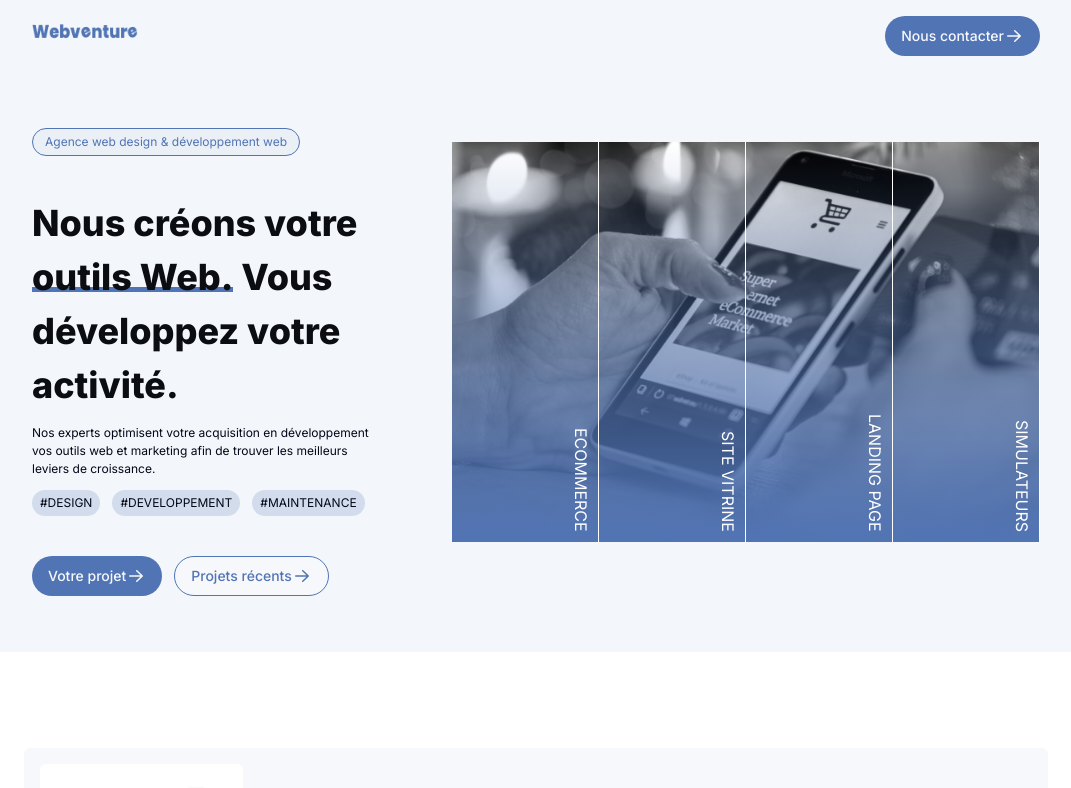
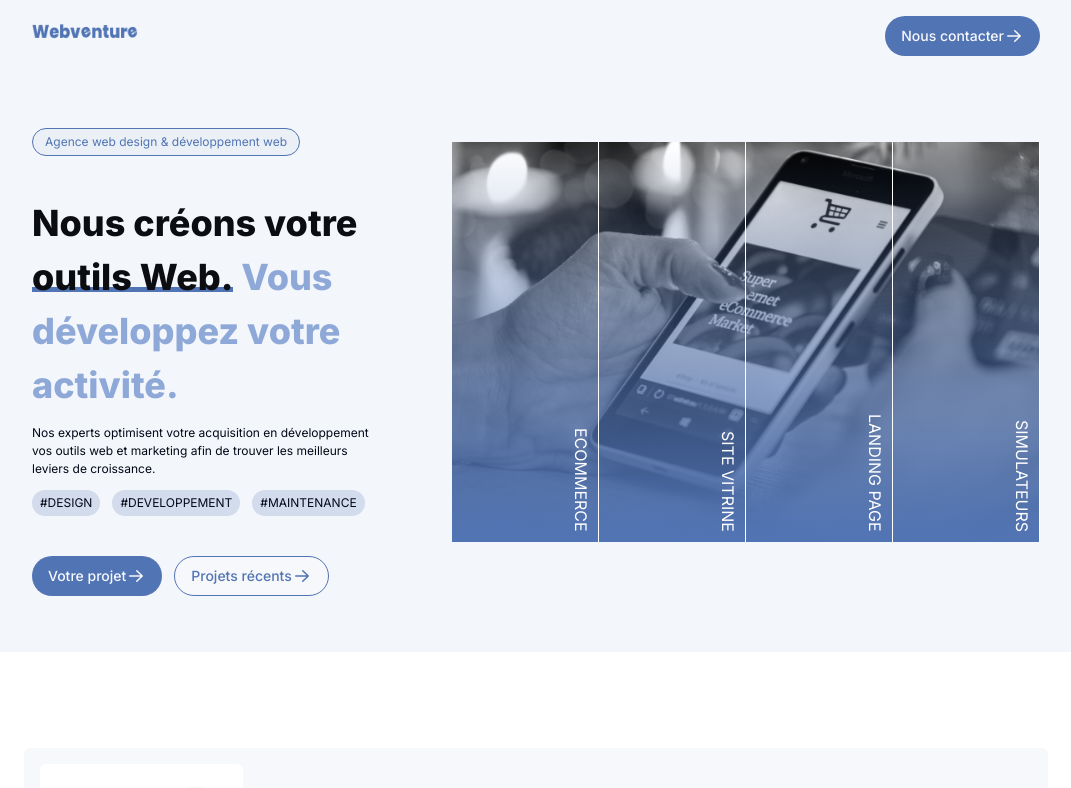
Before and after one commit to magicniclus/weebventure, a Next.js app: page / in a window 1280 px wide. Shown: the top 788 px of the page, without its empty margins (104-1175 px from the left). Built offline with nearby package versions, Linux system fonts and the light colour scheme.

Commit message:
Update Hero.tsx

```diff
--- a/src/components/Hero.tsx
+++ b/src/components/Hero.tsx
@@ -5,7 +5,6 @@ import Nav from "./Nav";
 import { Button } from "./ui/button";
 
 const Hero = () => {
-  const devImageRef = useRef(null);
   const imageRef = useRef(null);
   const ecommerceImageRef = useRef(null);
 
@@ -213,8 +212,10 @@ const Hero = () => {
             </div>
             <h1 className="text-textDev font-extrabold text-[36px] mt-10">
               Nous créons votre{" "}
-              <span className="text-highlight">outils Web.</span> Vous
-              développez votre activité.
+              <span className="text-highlight">outils Web.</span>{" "}
+              <span className="text-accentDev">
+                Vous développez votre activité.
+              </span>
             </h1>
             <p className="text-[12px] w-10/12 mt-3">
               Nos experts optimisent votre acquisition en développement vos
```
